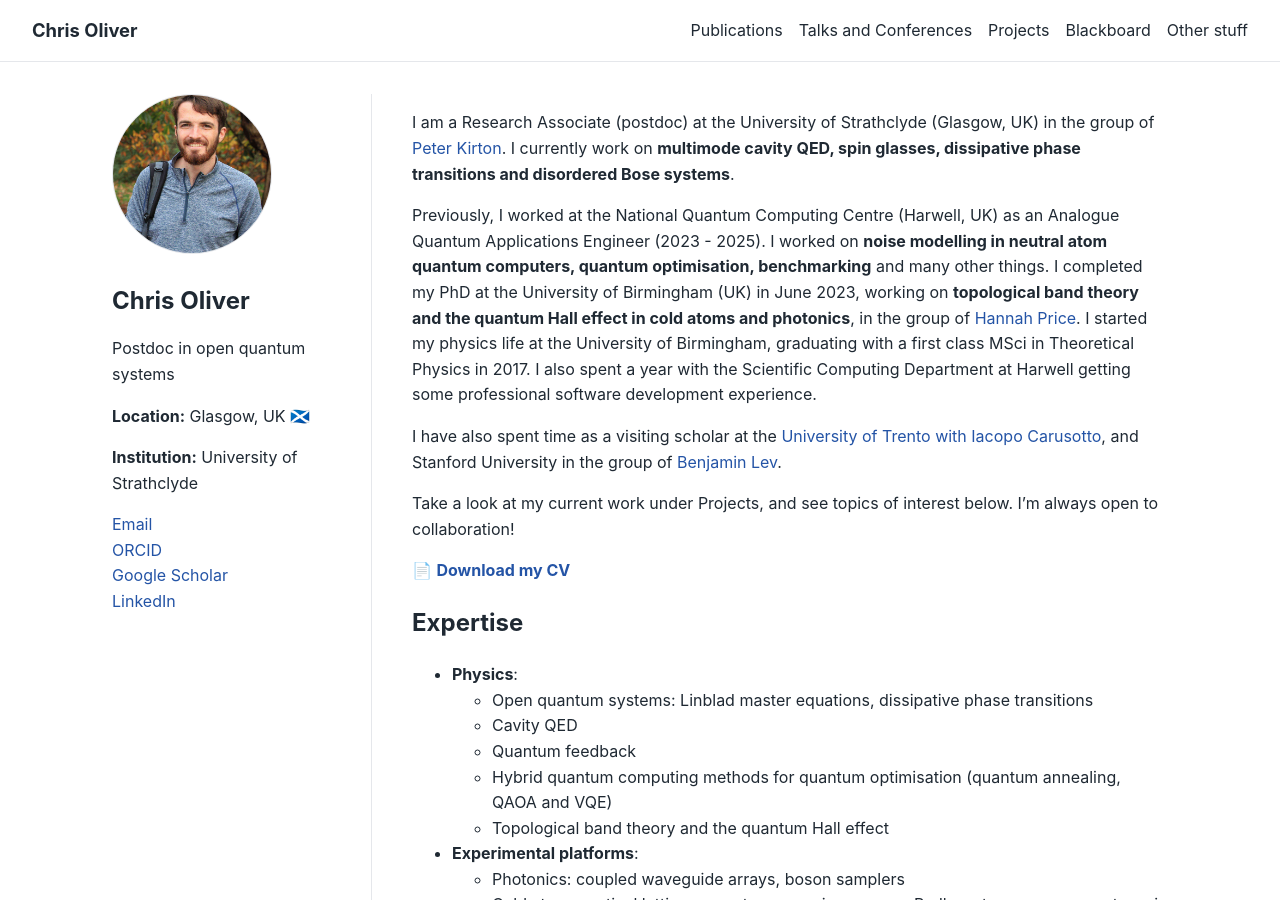
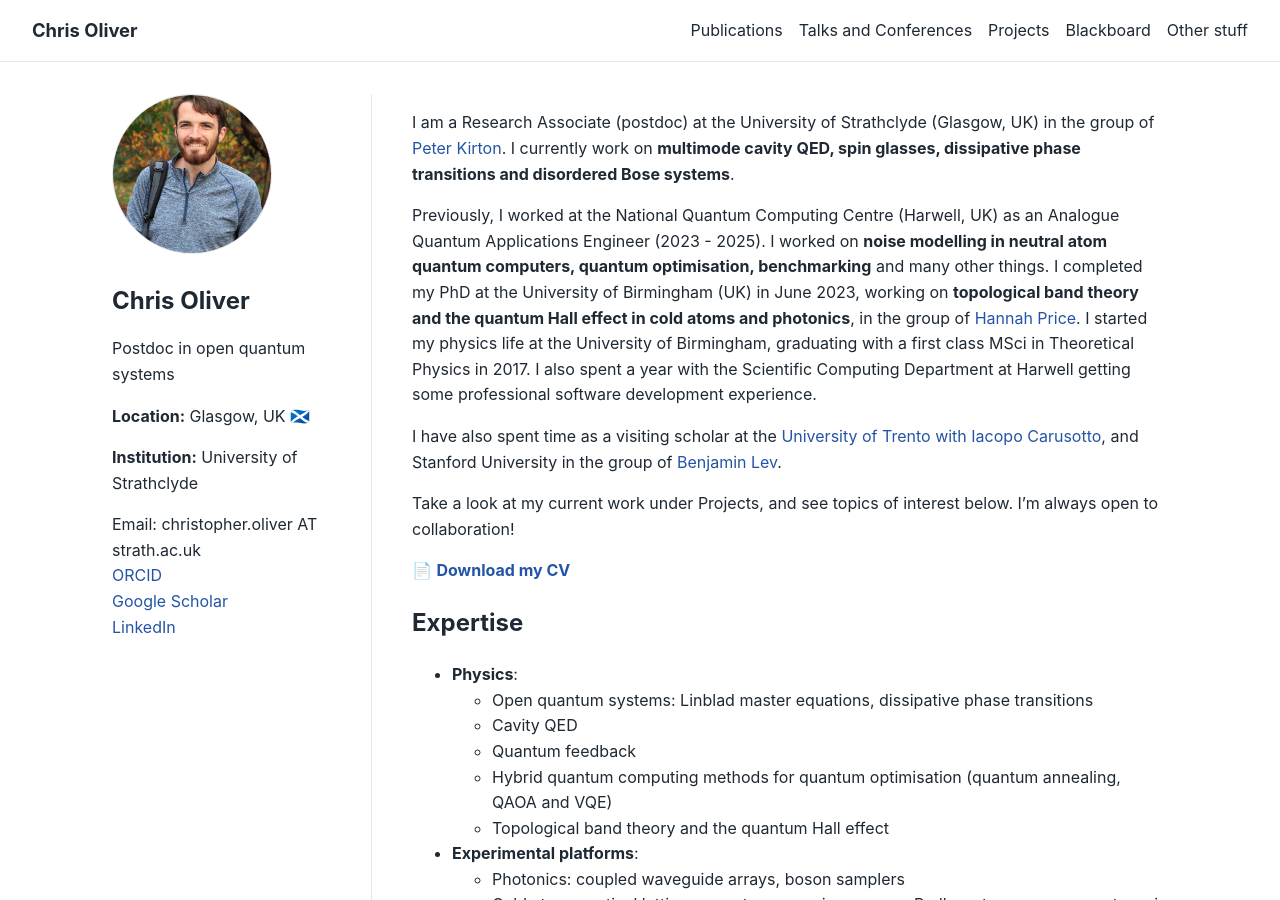
Before and after one commit to chroli1/chroli1.github.io, a Jekyll site: the page built from index.md, in a window 1280 px wide and 900 px high. Built offline with Jekyll 4.4.1, drawn with Linux system fonts in a browser that asks for light colours; emoji names are drawn with the system emoji font.

Commit message:
Changed email from link to plain text

```diff
--- a/_config.yml
+++ b/_config.yml
@@ -32,7 +32,7 @@ author:
   bio: "Postdoc in open quantum systems"
   location: "Glasgow, UK :scotland:"
   employer: "University of Strathclyde"
-  email: christopher.oliver AT strath.ac.uk
+  email: "christopher.oliver AT strath.ac.uk"
   googlescholar: https://scholar.google.com/citations?user=4Mzopb4AAAAJ&hl=en
   orcid: https://orcid.org/0009-0003-3135-5592
   linkedin: https://www.linkedin.com/in/chris-oliver-a537181ab/
--- a/_includes/author-profile.html
+++ b/_includes/author-profile.html
@@ -7,7 +7,7 @@
   {% if site.author.location %}<p><strong>Location:</strong> {{ site.author.location }}</p>{% endif %}
   {% if site.author.employer %}<p><strong>Institution:</strong> {{ site.author.employer }}</p>{% endif %}
   <ul class="author-links">
-    {% if site.author.email %}<li><a href="mailto:{{ site.author.email }}">Email</a></li>{% endif %}
+    {% if site.author.email %}<li>Email: {{ site.author.email }}</li>{% endif %}
     {% if site.author.orcid %}<li><a href="{{ site.author.orcid }}">ORCID</a></li>{% endif %}
     {% if site.author.googlescholar %}<li><a href="{{ site.author.googlescholar }}">Google Scholar</a></li>{% endif %}
     {% if site.author.linkedin %}<li><a href="{{ site.author.linkedin }}">LinkedIn</a></li>{% endif %}
```
